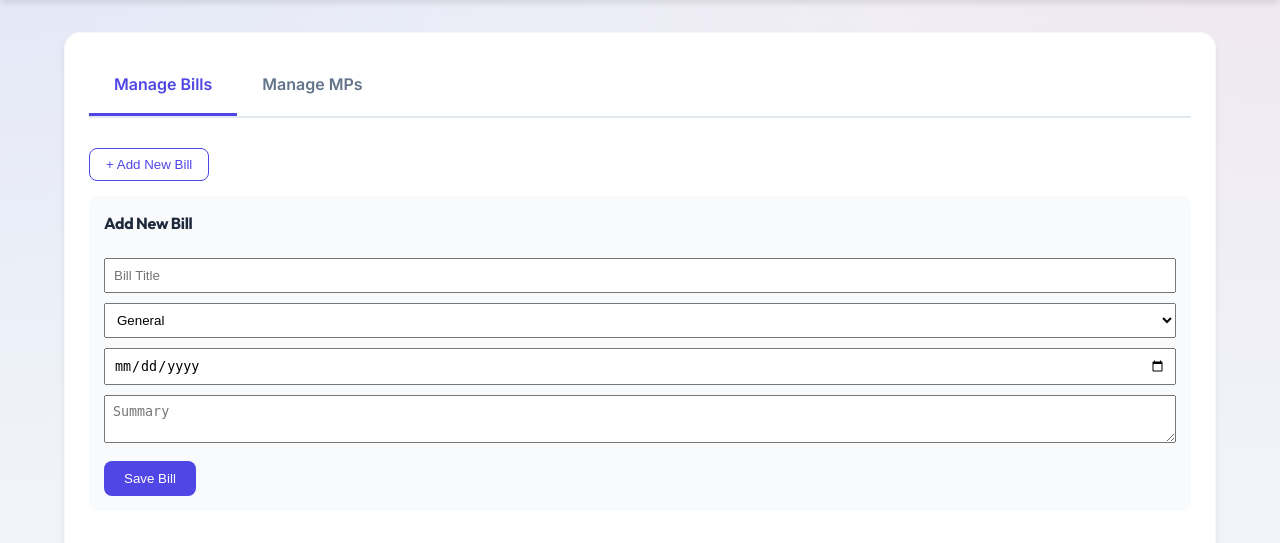
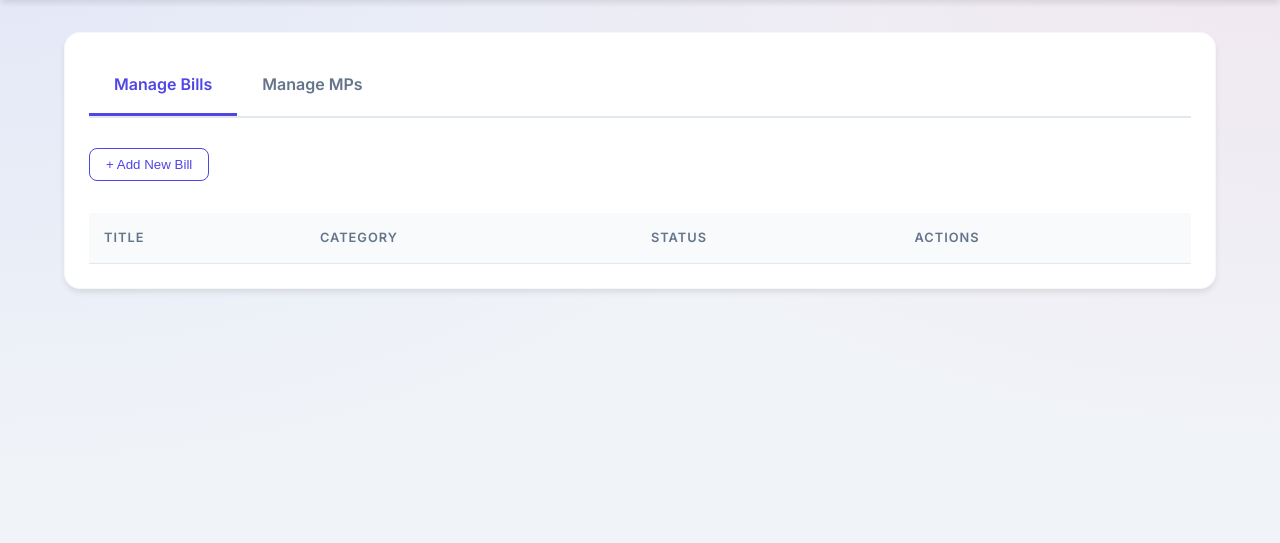
Before and after one commit to Albin28/LQ-backend, a Flask app: template templates/admin.html in a window 1280 px wide, after a click on "+ Add New Bill". Shown: the part 71-614 px from the top of the page. Run offline with Flask 3, Linux system fonts and the light colour scheme; the template is opened without the code that fills it, so the values that code supplies are empty.

Commit message:
07-02-26 third commit

```diff
--- a/templates/admin.html
+++ b/templates/admin.html
@@ -85,6 +85,55 @@
         .overflow-x-auto {
             overflow-x: auto;
         }
+
+        .form-panel {
+            display: none;
+            margin-top: 15px;
+            padding: 20px;
+            background: #f8fafc;
+            border-radius: 8px;
+            border: 1px solid #e2e8f0;
+        }
+
+        .form-panel h4 {
+            margin-top: 0;
+            margin-bottom: 15px;
+            color: var(--text-main);
+        }
+
+        .form-input {
+            width: 100%;
+            padding: 10px;
+            margin-bottom: 10px;
+            border: 1px solid #cbd5e1;
+            border-radius: 6px;
+            font-size: 0.9rem;
+        }
+
+        .form-row {
+            display: flex;
+            gap: 10px;
+            flex-wrap: wrap;
+        }
+
+        .form-row .form-input {
+            flex: 1;
+            min-width: 45%;
+        }
+
+        .btn-primary {
+            background: var(--primary);
+            color: white;
+            padding: 10px 20px;
+            border: none;
+            border-radius: 6px;
+            cursor: pointer;
+            font-weight: 600;
+        }
+
+        .btn-primary:hover {
+            opacity: 0.9;
+        }
     </style>
 </head>
 
@@ -111,23 +160,18 @@
             <div id="bills" class="section active">
                 <div class="mb-4">
                     <button onclick="toggleForm('add-bill-form')" class="btn-secondary">+ Add New Bill</button>
-                    <div id="add-bill-form"
-                        style="display:none; margin-top: 15px; padding: 15px; background: #f8fafc; border-radius: 8px;">
-                        <h4 style="margin-top:0;">Add New Bill</h4>
-                        <input type="text" id="bill-title" placeholder="Bill Title"
-                            style="width: 100%; padding: 8px; margin-bottom: 10px;">
-                        <select id="bill-category" style="width: 100%; padding: 8px; margin-bottom: 10px;">
+                    <div id="add-bill-form" class="form-panel">
+                        <h4>Add New Bill</h4>
+                        <input type="text" id="bill-title" placeholder="Bill Title" class="form-input">
+                        <select id="bill-category" class="form-input">
                             <option value="General">General</option>
                             <option value="Finance">Finance</option>
                             <option value="Education">Education</option>
                             <option value="Health">Health</option>
                         </select>
-                        <input type="date" id="bill-date" style="width: 100%; padding: 8px; margin-bottom: 10px;">
-                        <textarea id="bill-summary" placeholder="Summary"
-                            style="width: 100%; padding: 8px; margin-bottom: 10px;"></textarea>
-                        <button onclick="addBill()" class="btn-primary"
-                            style="background: var(--primary); color: white; padding: 10px 20px; border: none; cursor: pointer;">Save
-                            Bill</button>
+                        <input type="date" id="bill-date" class="form-input">
+                        <textarea id="bill-summary" placeholder="Summary" class="form-input" rows="3"></textarea>
+                        <button onclick="addBill()" class="btn-primary">Save Bill</button>
                     </div>
                 </div>
 
@@ -166,28 +210,26 @@
             <div id="mps" class="section">
                 <div class="mb-4">
                     <button onclick="toggleForm('add-mp-form')" class="btn-secondary">+ Add New MP</button>
-                    <div id="add-mp-form"
-                        style="display:none; margin-top: 15px; padding: 15px; background: #f8fafc; border-radius: 8px;">
-                        <h4 style="margin-top:0;">Add New MP</h4>
-                        <input type="text" id="mp-name" placeholder="Name"
-                            style="width: 48%; padding: 8px; margin-bottom: 10px;">
-                        <input type="text" id="mp-constituency" placeholder="Constituency"
-                            style="width: 48%; padding: 8px; margin-bottom: 10px;">
-                        <input type="text" id="mp-state" placeholder="State"
-                            style="width: 48%; padding: 8px; margin-bottom: 10px;">
-                        <input type="text" id="mp-session" placeholder="Session (e.g. Budget 2024)"
-                            style="width: 48%; padding: 8px; margin-bottom: 10px;">
-                        <input type="number" id="mp-attended" placeholder="Days Attended"
-                            style="width: 48%; padding: 8px; margin-bottom: 10px;">
-                        <input type="number" id="mp-total" placeholder="Total Days"
-                            style="width: 48%; padding: 8px; margin-bottom: 10px;">
-                        <input type="number" id="mp-questions" placeholder="Questions"
-                            style="width: 48%; padding: 8px; margin-bottom: 10px;">
-                        <input type="number" id="mp-debates" placeholder="Debates"
-                            style="width: 48%; padding: 8px; margin-bottom: 10px;">
-                        <button onclick="addMP()" class="btn-primary"
-                            style="background: var(--primary); color: white; padding: 10px 20px; border: none; cursor: pointer;">Save
-                            MP</button>
+                    <div id="add-mp-form" class="form-panel">
+                        <h4>Add New MP</h4>
+                        <div class="form-row">
+                            <input type="text" id="mp-name" placeholder="Name" class="form-input">
+                            <input type="text" id="mp-session" placeholder="Session (e.g. Budget 2024)"
+                                class="form-input">
+                        </div>
+                        <div class="form-row">
+                            <input type="text" id="mp-constituency" placeholder="Constituency" class="form-input">
+                            <input type="text" id="mp-state" placeholder="State" class="form-input">
+                        </div>
+                        <div class="form-row">
+                            <input type="number" id="mp-attended" placeholder="Days Attended" class="form-input">
+                            <input type="number" id="mp-total" placeholder="Total Days" class="form-input">
+                        </div>
+                        <div class="form-row">
+                            <input type="number" id="mp-questions" placeholder="Questions" class="form-input">
+                            <input type="number" id="mp-debates" placeholder="Debates" class="form-input">
+                        </div>
+                        <button onclick="addMP()" class="btn-primary">Save MP</button>
                     </div>
                 </div>
 
```
